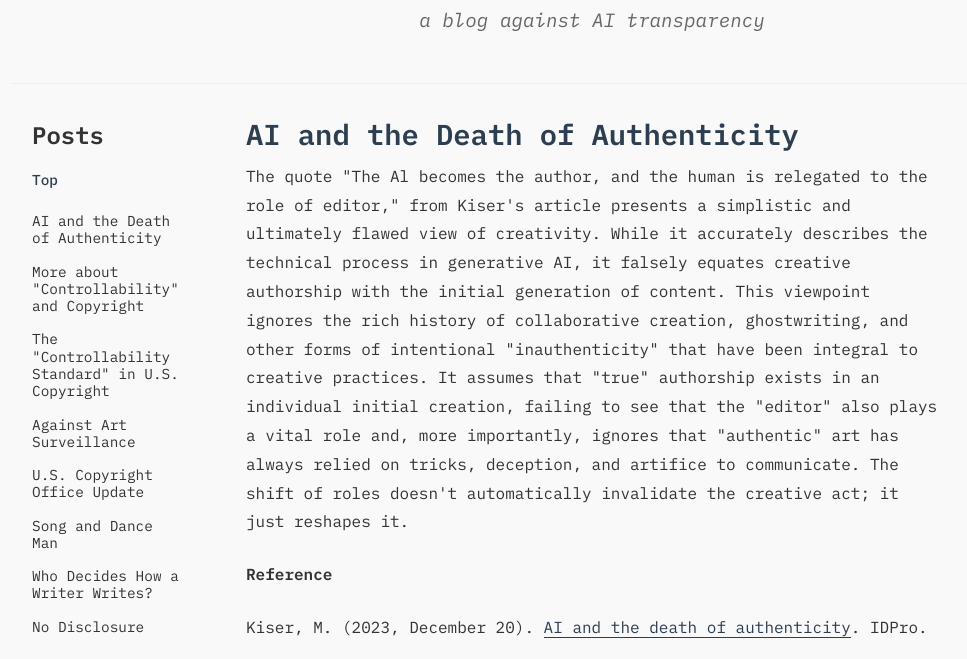
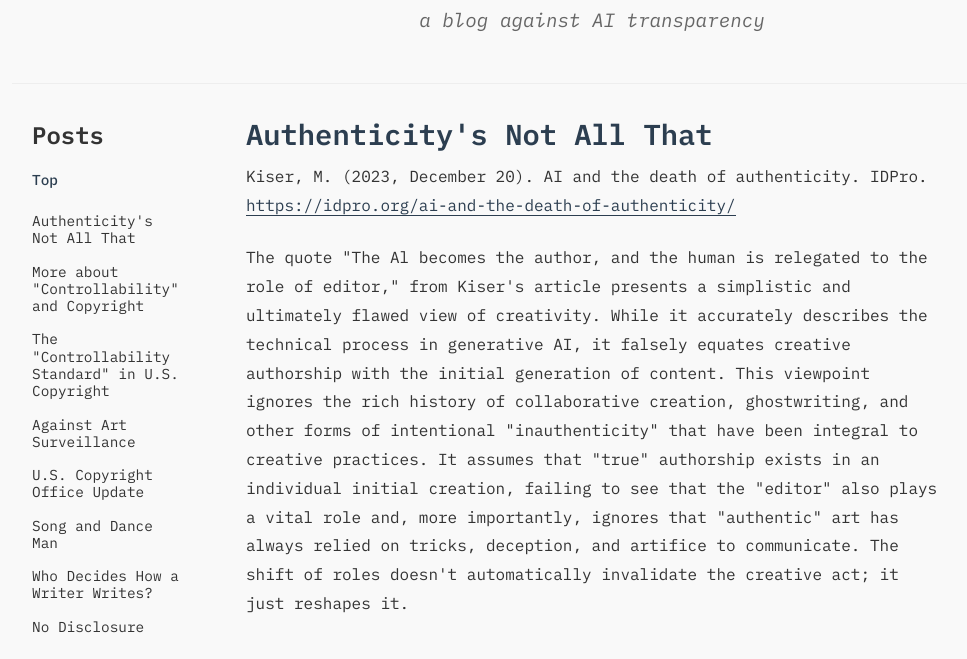
Before and after one commit to buildLittleWorlds/no-disclosure, a plain HTML site: page index.html in a window 1280 px wide. Shown: the part 141-800 px from the top of the page, without its empty margins (48-1015 px from the left). Drawn offline with Linux system fonts and the light colour scheme.

Commit message:
authenticity post added

```diff
--- a/index.html
+++ b/index.html
@@ -27,7 +27,7 @@
             <nav class="post-navigation">
                 <ul>
                     <li><a href="#top">Top</a></li>
-                    <li><a href="#post-8">AI and the Death of Authenticity</a></li>
+                    <li><a href="#post-8">Authenticity's Not All That</a></li>
                     <li><a href="#post-7">More about "Controllability" and Copyright</a></li>
                     <li><a href="#post-6">The "Controllability Standard" in U.S. Copyright</a></li>
                     <li><a href="#post-5">Against Art Surveillance</a></li>
@@ -41,43 +41,26 @@
 
         <main>
             <article id="post-8" class="blog-post">
-                <h2>AI and the Death of Authenticity</h2>
+                <h2>Authenticity's Not All That</h2>
+                <p>Kiser, M. (2023, December 20). AI and the death of authenticity. IDPro. <a href="https://idpro.org/ai-and-the-death-of-authenticity/">https://idpro.org/ai-and-the-death-of-authenticity/</a></p>
                 <p>The quote "The Al becomes the author, and the human is relegated to the role of editor," from Kiser's article presents a simplistic and ultimately flawed view of creativity. While it accurately describes the technical process in generative AI, it falsely equates creative authorship with the initial generation of content. This viewpoint ignores the rich history of collaborative creation, ghostwriting, and other forms of intentional "inauthenticity" that have been integral to creative practices. It assumes that "true" authorship exists in an individual initial creation, failing to see that the "editor" also plays a vital role and, more importantly, ignores that "authentic" art has always relied on tricks, deception, and artifice to communicate. The shift of roles doesn't automatically invalidate the creative act; it just reshapes it.</p>
-
-                <div class="reference">
-                    <p><strong>Reference</strong></p>
-                    <p>Kiser, M. (2023, December 20). <a href="https://idpro.org/ai-and-the-death-of-authenticity/">AI and the death of authenticity</a>. IDPro.</p>
-                </div>
             </article>
 
             <article id="post-7" class="blog-post">
                 <h2>More about "Controllability" and Copyright</h2>
                 <p>In its ongoing exploration of AI and copyright, the U.S. Copyright Office, in <a href="https://www.copyright.gov/ai/Copyright-and-Artificial-Intelligence-Part-2-Copyrightability-Report.pdf">Copyright and Artificial Intelligence, Part 2: Copyrightability</a> (2025), keeps returning to the concept of "control." Insufficient "human control over the expressive elements" (U.S. Copyright Office, 2025, p. 8) is a key reason cited for denying copyright to purely AI-generated outputs and for scrutinizing AI-assisted works. But this relentless focus on "control" as the defining feature of human art is not only misguided, it's demonstrably false. To illustrate, let me propose a thought experiment: my heart, my camera, and a month of letting go.</p>
-
                 <p>Imagine a specialized camera, a marvel of engineering, equipped with sophisticated heart-rate monitoring. I program it meticulously: whenever my heart rate surges to a specified, exhilarating level, the shutter activates, snapping a picture, regardless of where the lens is pointed. For a month, I live my life – mundane moments and heart-pounding adventures alike – with this camera as my involuntary, physiological scribe. At month's end, I sift through thousands of images, selecting those that resonate, those that capture something unexpected, compelling, beautiful, or strange.</p>
-
                 <p>Could I claim copyright on these selected images? According to the "controllability" logic increasingly prominent in discussions of AI art and reflected in the Copyright Office's document, the answer might be a resounding "no." After all, I relinquished moment-to-moment control. I didn't dictate the composition of each shot; my heartbeat did. Where is the fine-grained human direction, the meticulous artistic command so often lauded as the hallmark of human creativity?</p>
-
                 <p>The Copyright Office, in analyzing prompts, emphasizes that "prompts do not appear to adequately determine the expressive elements produced, or control how the system translates them into an output" (U.S. Copyright Office, 2025, p. 27). This suggests a model of authorship where direct, predictable, and meticulously managed control over every element of creation is paramount. But my heart-rate camera scenario throws a wrench in this control-centric view.</p>
-
                 <p>In this photographic experiment, "control," in the traditional, direct sense, is intentionally surrendered at the moment of capture. Yet, to argue that this absence of moment-to-moment control negates human authorship is to fundamentally misunderstand where creative agency truly resides. My creative contribution isn't absent; it's simply manifested differently, and arguably, more fundamentally:</p>
-
                 <p>Conceptual Control: The entire artistic concept is mine. The idea of using physiological response – my heartbeat – as a photographic trigger. This is a conceptual, imaginative act.</p>
-
                 <p>Systemic Control: I designed the system. I chose the camera, programmed the heart-rate trigger, and determined the parameters of the project. This is an act of design, a framework for creation.</p>
-
                 <p>Environmental Control: I chose where to live, what to experience during that month, consciously or unconsciously influencing the potential subject matter and emotional tenor of the images.</p>
-
                 <p>Curatorial Control: Crucially, the selection of images. From a vast, automatically generated archive, I exercise human aesthetic judgment, choosing those that speak to me, those that possess artistic merit. This act of curation is a deeply human and creative one.</p>
-
                 <p>Think about other photographic genres. Street photographers thrive on capturing fleeting, uncontrollable moments. Time-lapse photographers set up systems and let natural processes unfold. Are their copyrights diminished because they don't micromanage every element of each image at the moment of capture? Of course not. Their authorship lies in their vision, their setup, their chosen perspective, and their selection of the final work.</p>
-
                 <p>The obsession with "controllability" as the defining feature of human art, especially in the AI context, is a delusion. It promotes a narrow, mechanistic view of creativity as a process of rigid, top-down command, ignoring the power of intuition, chance, and even surrender in artistic creation. It risks valuing domination over direction, command over conceptualization.</p>
-
                 <p>And this "control delusion" directly fuels the demand for AI transparency. To truly assess "control" in the Copyright Office's terms, we would need to dissect every creative choice – not just prompts, but the artist's entire conceptual framework, their system design, their environmental choices, and their curatorial criteria. This is not just impractical; it's artistic surveillance.</p>
-
                 <p>My heart-rate camera experiment reveals a vital truth: human creativity isn't about absolute, moment-to-moment command. It's about intentional direction, conceptual innovation, and the human agency to design systems and curate outcomes, even when relinquishing immediate control. Let us reject the narrow, control-obsessed definition of "human art" that threatens to distort copyright in the age of AI. Let us instead celebrate the diverse ways humans express their creativity, and resist the demand for "transparency" driven by a fundamentally flawed understanding of what makes art, well, human.</p>
-
                 <div class="reference">
                     <p><strong>Reference</strong></p>
                     <p>U.S. Copyright Office. (2025, January). <em>Copyright and artificial intelligence: Part 2: Copyrightability</em> (Report). Washington, DC: Author.</p>
```
